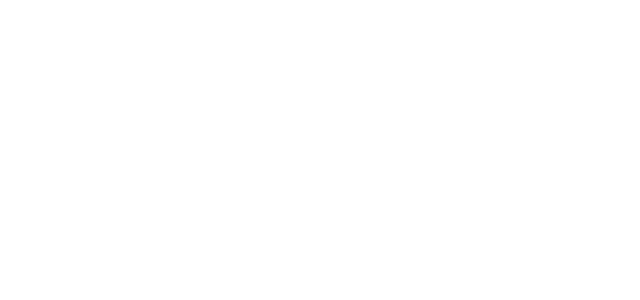
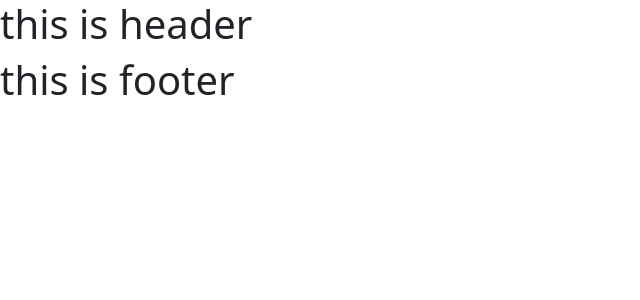
Before and after one commit to JanLascala/Team-6-front, a React (Vite) app: page / in a window 1280 px wide. Shown: the top 300 px of the page, without its empty margins (0-640 px from the left). Built offline with nearby package versions, Linux system fonts and the light colour scheme.

Commit message:
feat: refactor layout structure by removing unnecessary components and implementing DefaultLayout with Header and Footer

```diff
--- a/src/App.jsx
+++ b/src/App.jsx
@@ -1,17 +1,6 @@
-import { BrowserRouter, Routes, Route } from 'react-router-dom';
-
-import Default_layout from './Default_layouts/Default_layout';
-import HomePage from './Pages/Home_page';
-
-
-function App() {
+import DefaultLayout from "./Layouts/Default_layout";
+export default function App() {
   return (
-    <BrowserRouter>
-      <Routes>
-        <Route element={<Default_layout />}>
-          <Route path="/" Component={HomePage} />
-        </Route>
-      </Routes>
-    </BrowserRouter>
-  );
+    <DefaultLayout />
+  )
 }
--- a/src/Components/Footer.jsx
+++ b/src/Components/Footer.jsx
@@ -1,7 +1,5 @@
 export default function Footer() {
     return (
-        <>
-            <h1>this is footer</h1>
-        </>
+        <h1>this is footer</h1>
     )
 }
--- a/src/Components/Header.jsx
+++ b/src/Components/Header.jsx
@@ -1,7 +1,5 @@
 export default function Header() {
     return (
-        <>
-            <h1>this is header</h1>
-        </>
+        <h1>this is header</h1>
     )
 }
--- a/src/Contexts/Global_Contexts.jsx
+++ b/src/Contexts/GlobalContext.jsx
@@ -1,5 +1,3 @@
 import { createContext } from "react";
-
 const GlobalContext = createContext();
-
 export default GlobalContext;
--- a/src/main.jsx
+++ b/src/main.jsx
@@ -1,10 +1,11 @@
 import { StrictMode } from 'react'
 import { createRoot } from 'react-dom/client'
-import './index.css'
+import App from './App'
 import 'bootstrap/dist/js/bootstrap.bundle.min.js';
 import 'bootstrap/dist/css/bootstrap.min.css';
 
 createRoot(document.getElementById('root')).render(
-
-
+    <StrictMode>
+        <App />
+    </StrictMode>
 )
```
Also changed, not shown: src/Layouts/Default_layout.jsx (renamed from src/Default_layouts/Default_layout.jsx, +4 -6 lines), src/Pages/Home_page.jsx (deleted, +0 -9 lines).
